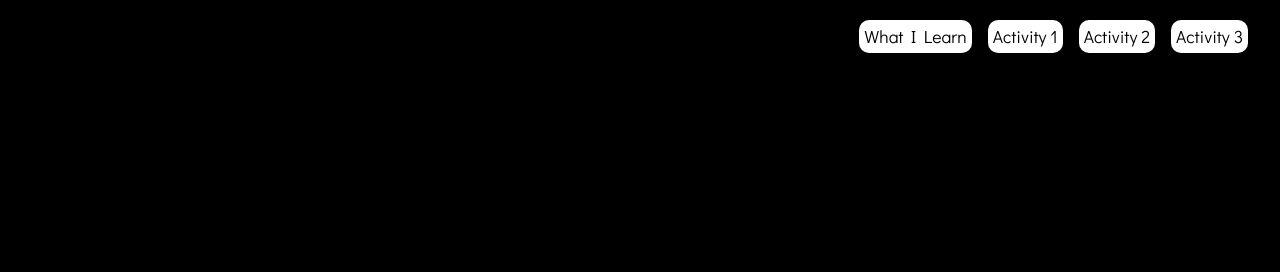
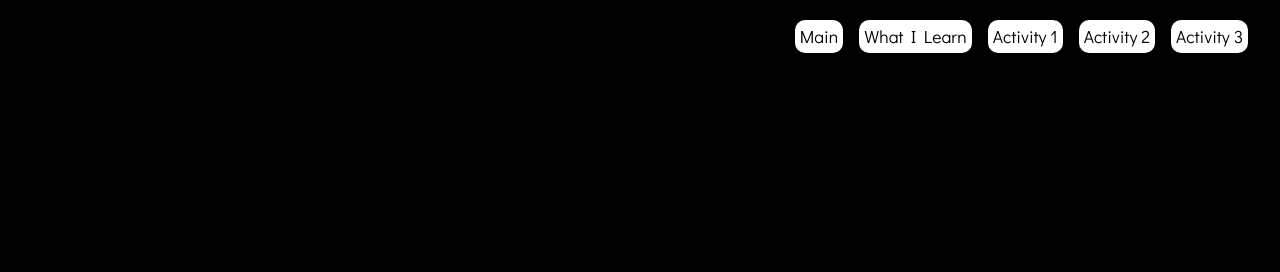
Before and after one commit to ReaLLLxStyle/Activity2, a plain HTML site: page index.html in a window 1280 px wide. Shown: the top 272 px of the page. Drawn offline with Linux system fonts and the light colour scheme.

Commit message:
Add files via upload

```diff
--- a/index.html
+++ b/index.html
@@ -3,12 +3,13 @@
 <head>
     <meta charset="UTF-8">
     <meta name="viewport" content="width=device-width, initial-scale=1.0">
-    <title>Activity2</title>
+    <title>Activity2 learn</title>
     <link rel ="stylesheet" href = "./css/style.css">
 </head>
 <body>
     <header>
         <ul>
+            <li class="Home"><a href="https://realllxstyle.github.io/FinalsActivity/"> Main </a></li>
             <li class="Learn"><a href="index.html"> What I Learn </a></li>
             <li class="Learns"><a href="Activity1.html"> Activity 1 </a></li>
             <li class="Learnss"><a href="Activity2.html"> Activity 2 </a></li>
```
